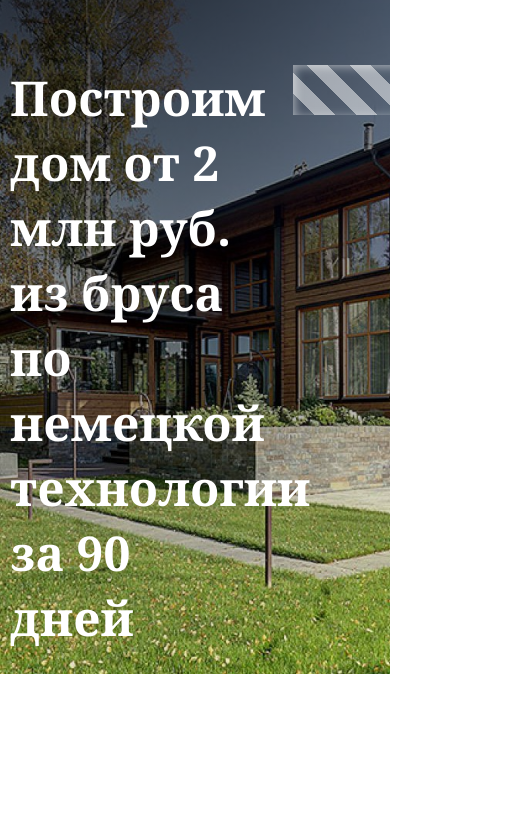
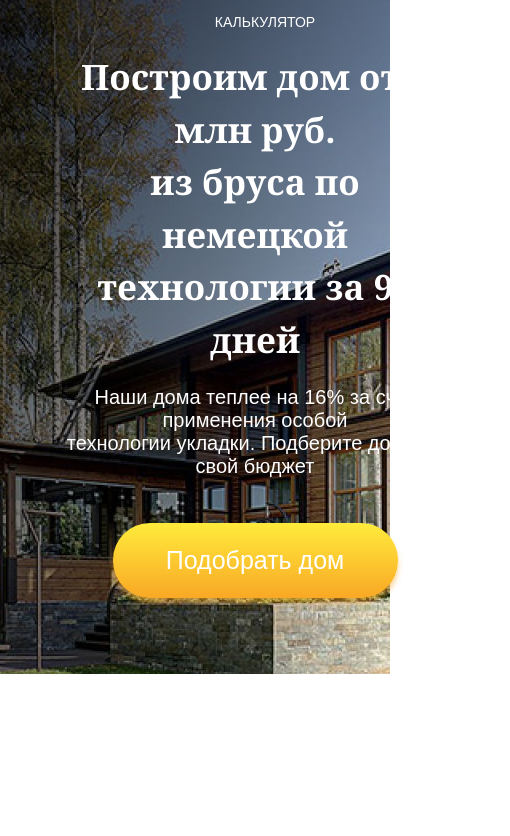
Before and after one commit to ANPetelin/landingpageone, a website: page index.html in a window 390 px wide. Shown: the part 170-1006 px from the top of the page, 510 px wide, since content can reach past the window. After the commit the page ends 844 px from the top, so only its background shows below. Drawn offline with Linux system fonts and the light colour scheme.

Commit message:
Сделал верстку для сотового телефона

```diff
--- a/index.html
+++ b/index.html
@@ -7,10 +7,11 @@
     <title>Document</title>
     <link rel="stylesheet" href="css/style.css">
 </head>
+
 <body>
-    <div class="header">
     <div class="container">
         <div class="clearfix">
+            <p class="company">Дальстрой</p>
             <nav>
                 <ul class="menu">
                     <li>
@@ -24,7 +25,6 @@
                     </li>
                 </ul>
             </nav>
-                <p class="company">Дальстрой</p>
         </div>
         <div class="block__heading">
             <div class="block__heading left">
@@ -39,7 +39,6 @@
             </div>
         </div>
     </div>
-    </div>
 </body>
 
 </html>
--- /dev/null
+++ b/scss/media_mixin.scss
@@ -0,0 +1,30 @@
+@mixin _1170 {
+    @media (max-width: 1170px){
+        @content;
+    }
+}
+@mixin _979 {
+    @media (max-width: 979px){
+        @content;
+    }
+}
+@mixin _768 {
+    @media (max-width: 768px){
+        @content;
+    }
+}
+@mixin _600 {
+    @media (max-width: 600px){
+        @content;
+    }
+}
+@mixin _480 {
+    @media (max-width: 480px){
+        @content;
+    }
+}
+@mixin _350{
+    @media (max-width: 350px){
+        @content;
+    }
+}
--- a/scss/style.scss
+++ b/scss/style.scss
@@ -1,23 +1,32 @@
+@import "media_mixin.scss";
+
+$mainColor: white;
+$colorShodow: rgba(255, 255, 255, 0.5);
+$fontFamilyArial: Arial, Helvetica, sans-serif;
+$fontFamilyGeorgia: Georgia, 'Times New Roman', Times, serif;
+
 * {
     margin: 0;
     padding: 0;
 }
 
-html, body {
+html {
     height: 100%;
-}
-
-.header {
-    background: radial-gradient(circle at 50px 0px, rgba(0, 0, 0, 0.9), transparent), url('../img/background.jpg') no-repeat center top / cover;
     min-height: 100%;
-    color: white;
+    background: radial-gradient(circle at 0px 0px, rgba(0, 0, 0, 0.9), transparent), url('../img/background.jpg') no-repeat center top / cover;
+    color: $mainColor;
+    @include _600 {
+        background: linear-gradient(to bottom right, rgba(0, 0, 0, 0.9), transparent) no-repeat center fixed, url('../img/background.jpg') no-repeat center top;
+    }
 }
 
 .container {
     width: 100%;
     max-width: 1100px;
     margin: 0 auto;
-    padding: 0 10px;
+    @include _600 {
+        padding: 0 60px;
+    }
 }
 
 .clearfix:after {
@@ -25,19 +34,29 @@ html, body {
     display: table;
     width: 100%;
     clear: both;
+    @include _600 {
+        display: none;
+    }
 }
 
 .company {
     margin-top: 50px;
     float: left;
-    font-family: Arial, Helvetica, sans-serif;
+    font-family: $fontFamilyArial;
     font-size: 32px;
+    @include _600 {
+        float: none;
+        text-align: center;
+    }
 }
 
 nav {
     margin-top: 50px;
     float: right;
-
+    @include _600 {
+        float: none;
+        margin-top: 0;
+    }
 }
 
 .menu {
@@ -45,57 +64,84 @@ nav {
     li {
         float: right;
         display: block;
+        @include _600 {
+            float: none;
+            text-align: center;
+            margin-top: 20px;
+        }
     }
     a {
-        color: white;
+        color: $mainColor;
         padding: 0 10px 0 30px;
         text-decoration: none;
         text-transform: uppercase;
-        font-family: Arial, Helvetica, sans-serif;
+        font-family: $fontFamilyArial;
         font-size: 14px;
     }
 }
 
 .block__heading {
     margin-top: 40px;
+    @include _600 {
+        text-align: center;
+        margin-top: 10px;
+    }
     & .left {
         width: 70%;
         float: left;
+        @include _600 {
+            width: 100%;
+        }
     }
     & .right {
         width: 29%;
         float: right;
+        @include _600 {
+            display: none;
+        }
     }
 }
 
 .heading_one {
     padding-right: 50px;
-    font-family: Georgia, 'Times New Roman', Times, serif;
+    font-family: $fontFamilyGeorgia;
     font-size: 48px;
     font-weight: bold;
+    @include _600 {
+        padding: 0;
+        font-size: 35px;
+        line-height: 1.5;
+        margin-bottom: 20px;
+        white-space: pre-line;
+    }
+
 }
 
 .heading_two {
-    padding-right: 250px;
-    padding-top: 25px;
-    font-family: Arial, Helvetica, sans-serif;
+    padding: 25px 250px 30px 0;
+    font-family: $fontFamilyArial;
     font-size: 20px;
+    @include _600 {
+        padding: 0;
+        white-space: pre-line;
+        padding-bottom: 30px;
+    }
 }
 
 .block__heading__buttom {
-    margin-top: 45px;
+    margin-top: 15px;
     height: 75px;
     width: 285px;
     border-radius: 37px;
     background: linear-gradient(to top, #F9A825, #FFEB3B);
     font-size: 25px;
-    color: white;
+    color: $mainColor;
     border: 0px;
     outline: none;
     box-shadow: 0px 5px 5px rgb(249,168,37, 0.5);
     transition: .4s;
     &:hover, &:active {
-        margin-top: 41px;
+        margin-top: 12px;
         outline: none;
         color: #3D3D3D;
         box-shadow: 0px 10px 20px rgb(249,168,37, 0.9);
@@ -112,7 +158,7 @@ nav {
         45deg,
         transparent,
         transparent 15px,
-        rgba(255, 255, 255, 0.5) 15px,
-        rgba(255, 255, 255, 0.5) 30px);
-    box-shadow: inset 2px 2px 10px rgba(255, 255, 255, 0.5),
+        $colorShodow 15px,
+        $colorShodow 30px);
+    box-shadow: inset 2px 2px 10px $colorShodow;
 }
```
Also changed, not shown: css/style.css. Lines whose indentation alone changed are shown as unchanged.
